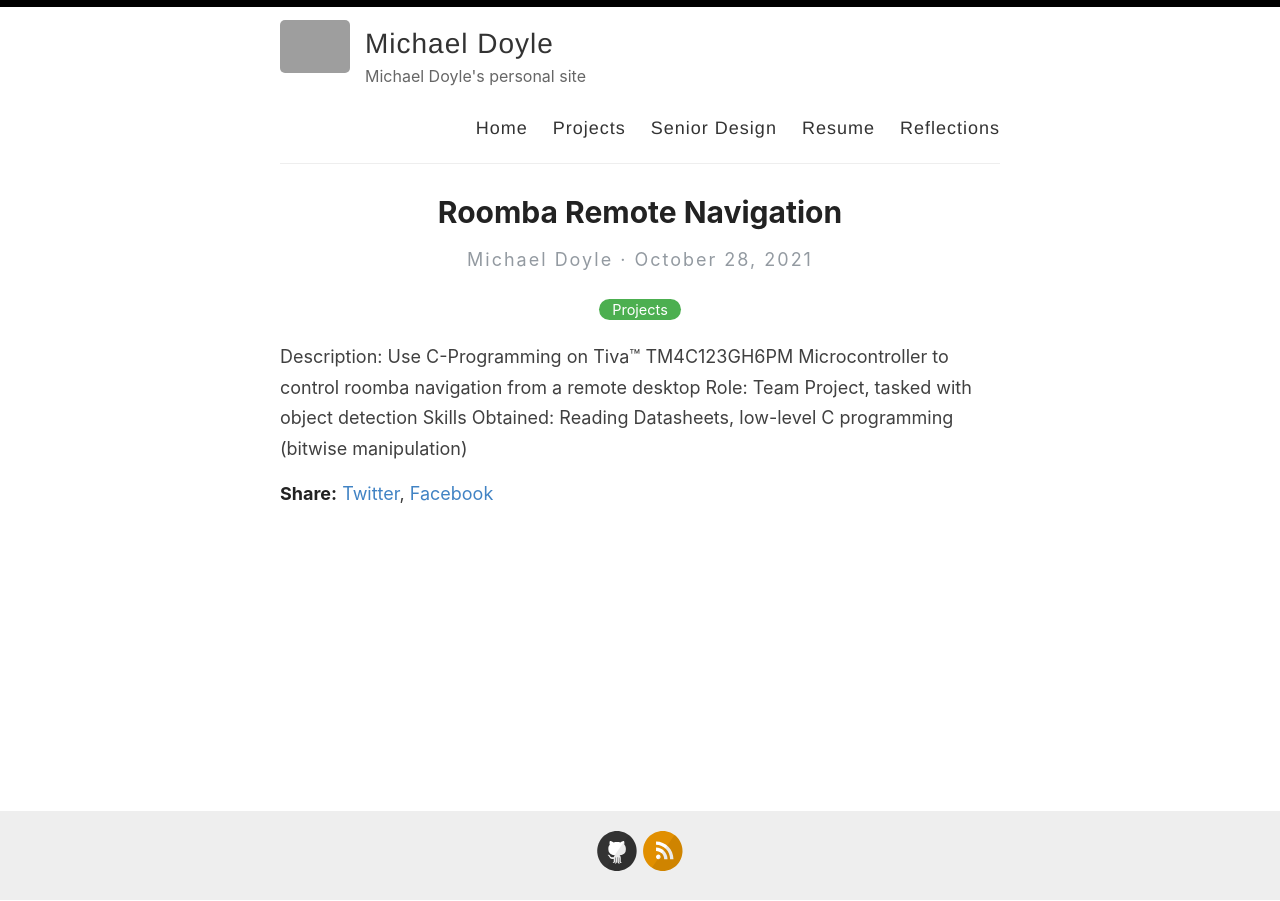
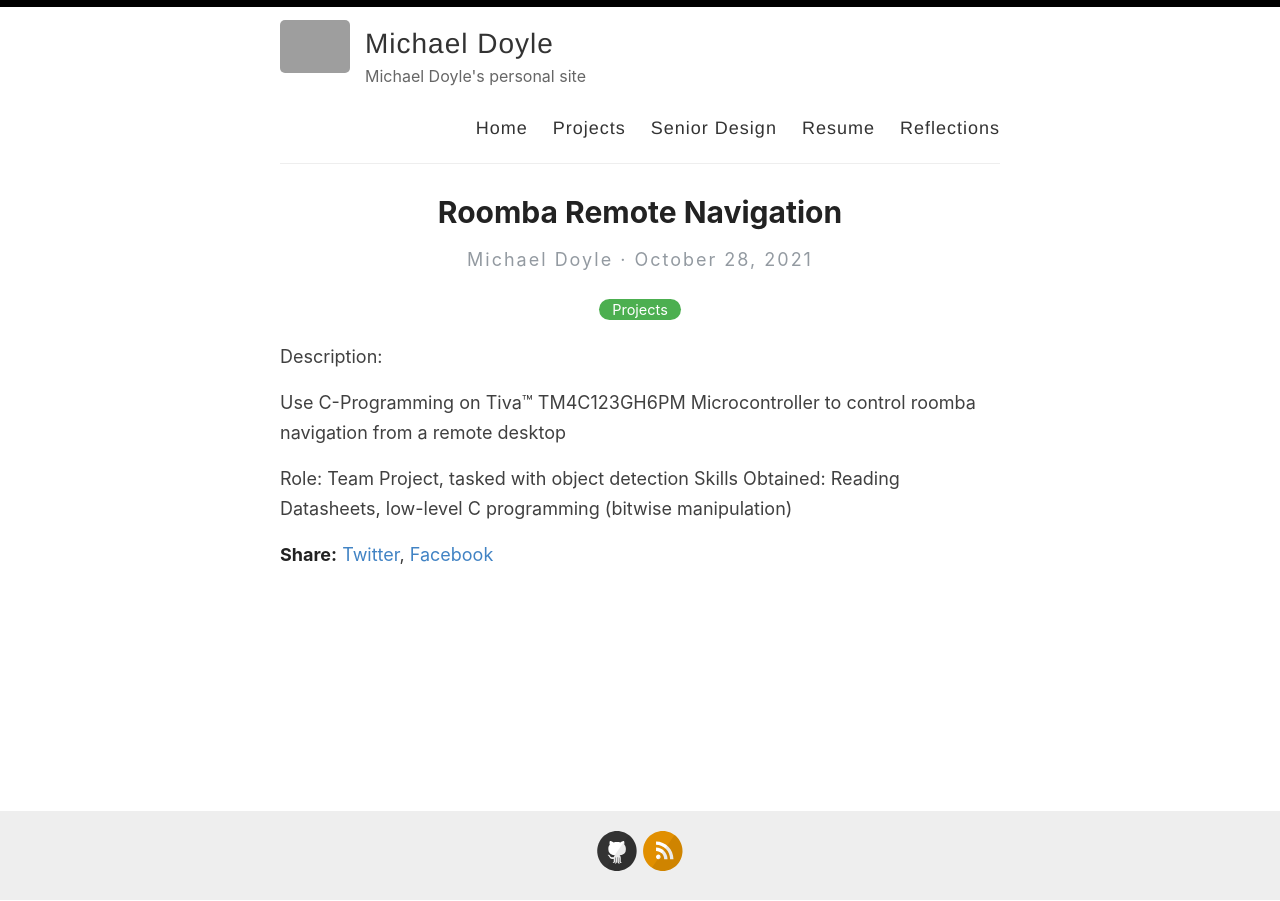
Before and after one commit to francidollars/francidollars.github.io, a Jekyll site: the page built from _posts/2021-10-28-online-multiplayer-euchre-android-app.md, in a window 1280 px wide. Built offline with Jekyll 4.4.1, drawn with Linux system fonts in a browser that asks for light colours; grey boxes are pictures that could not be loaded.

Commit message:
Update 2021-10-28-online-multiplayer-euchre-android-app.md

```diff
--- a/_posts/2021-10-28-online-multiplayer-euchre-android-app.md
+++ b/_posts/2021-10-28-online-multiplayer-euchre-android-app.md
@@ -5,7 +5,9 @@ categories: Projects
 ---
 
 Description:
+<div>
 	Use C-Programming on Tiva™ TM4C123GH6PM Microcontroller to control roomba navigation from a remote desktop
+</div>
 Role:
 	Team Project, tasked with object detection
 Skills Obtained:
```
